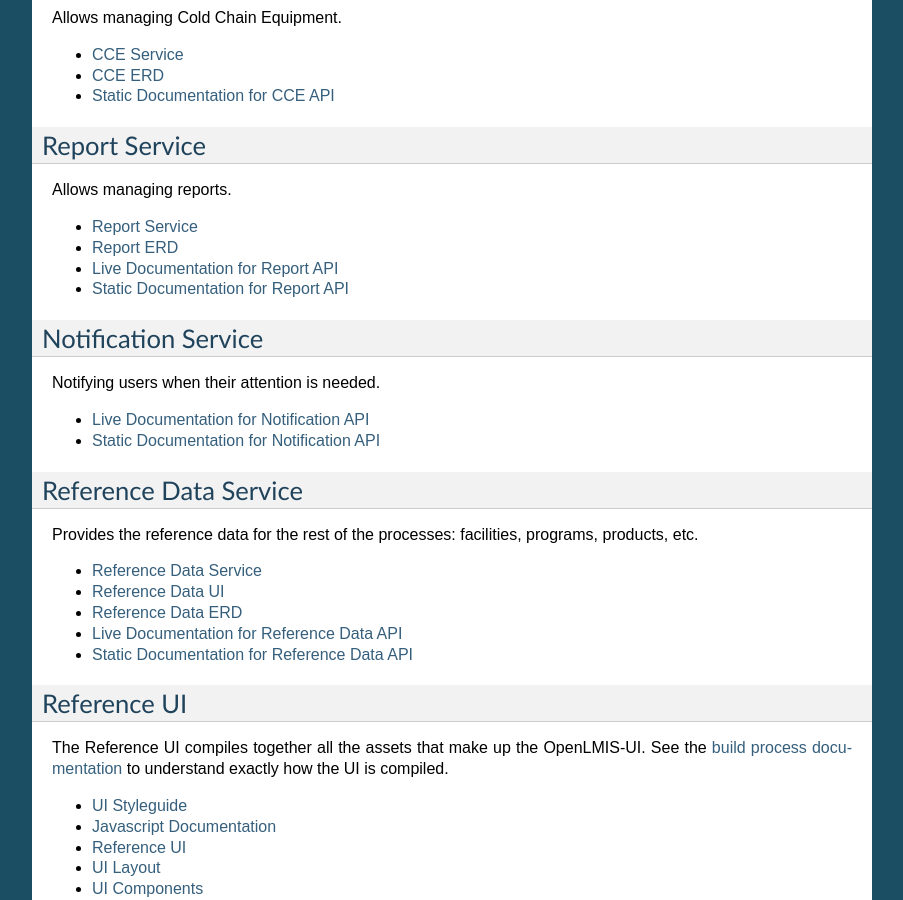
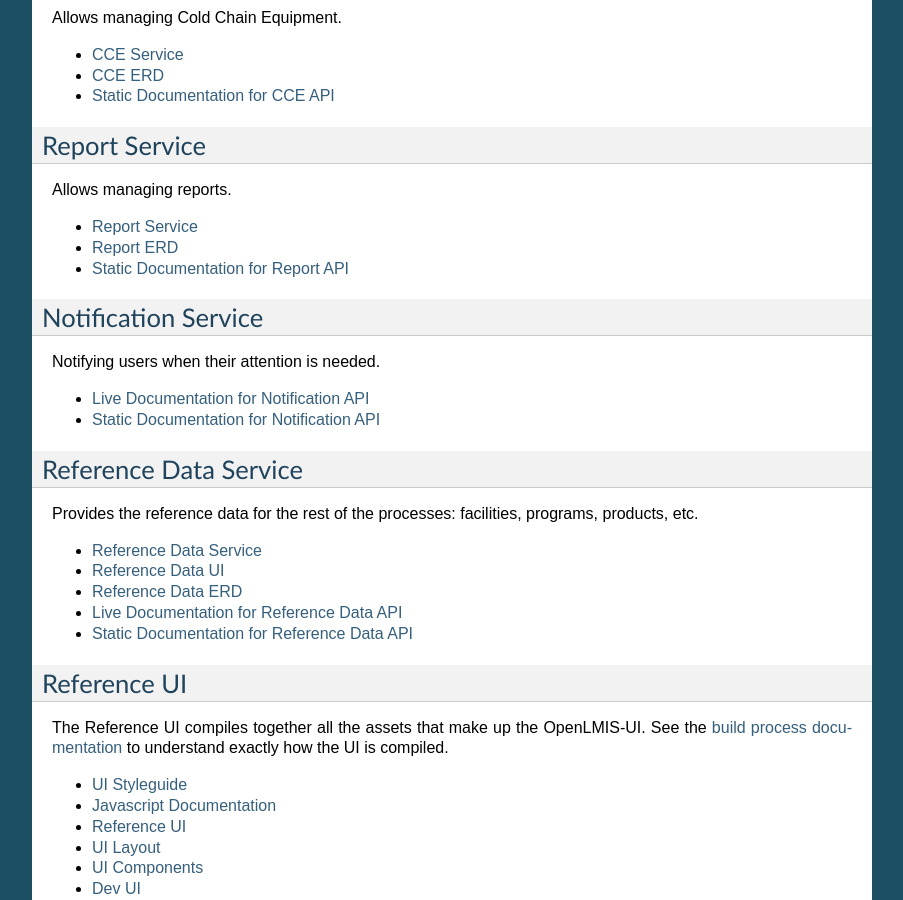
Before and after one commit to OpenLMIS/openlmis-ref-distro, a Sphinx documentation site: the page built from docs/source/components/index.rst, in a window 1280 px wide and 900 px high, scrolled down 527 px. Shown: the whole window, without its empty margins (198-1101 px from the left). Built offline with Sphinx 7.4.7, drawn with Linux system fonts in a browser that asks for light colours; pages that are not in the unit, such as notebooks, are missing from menus.

Commit message:
bump report component doc links

```diff
--- a/docs/source/components/erd-report.rst
+++ b/docs/source/components/erd-report.rst
@@ -4,5 +4,4 @@
 
 ERD schema of Report service:
 
-* `Live ERD <http://ci.openlmis.org/erd-report/>`_
-* `Zip ERD <http://build.openlmis.org/job/OpenLMIS-report-erd-generation/lastSuccessfulBuild/artifact/erd-report.zip>`_
+* `Zip ERD <http://build.openlmis.org/job/OpenLMIS-report-erd-generation/27/artifact/erd-report.zip>`_
--- a/docs/source/components/index.rst
+++ b/docs/source/components/index.rst
@@ -42,8 +42,7 @@
 
 - `Report Service <reportService.html>`_
 - `Report ERD <erd-report.html>`_
-- `Live Documentation for Report API <http://test.openlmis.org/report/docs/#/default>`_
-- `Static Documentation for Report API <http://build.openlmis.org/job/OpenLMIS-report-service/lastSuccessfulBuild/artifact/build/resources/main/api-definition.html>`_
+- `Static Documentation for Report API <http://build.openlmis.org/job/OpenLMIS-report-service/28/artifact/build/resources/main/api-definition.html>`_
 
 ********************
 Notification Service
```
